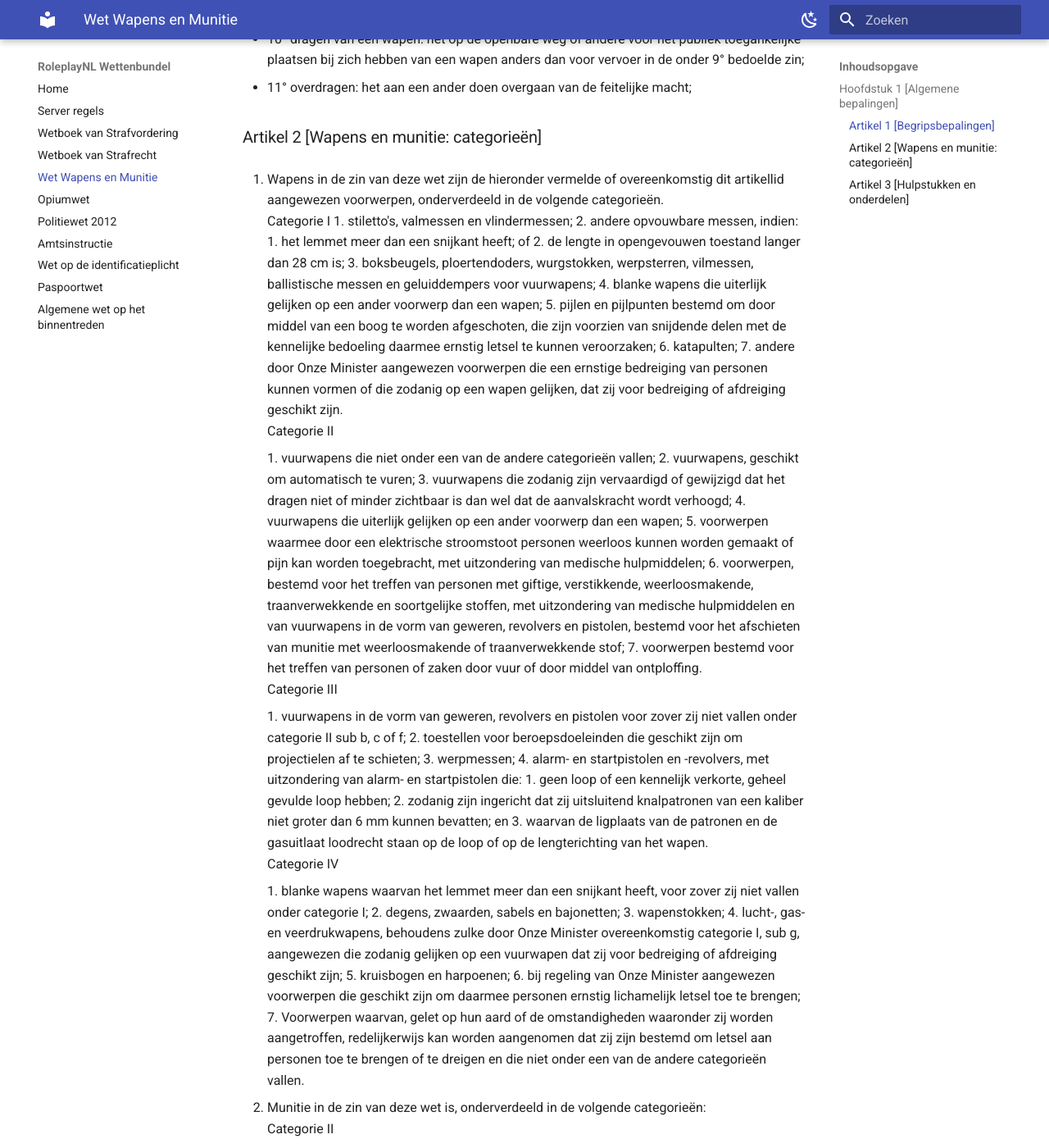
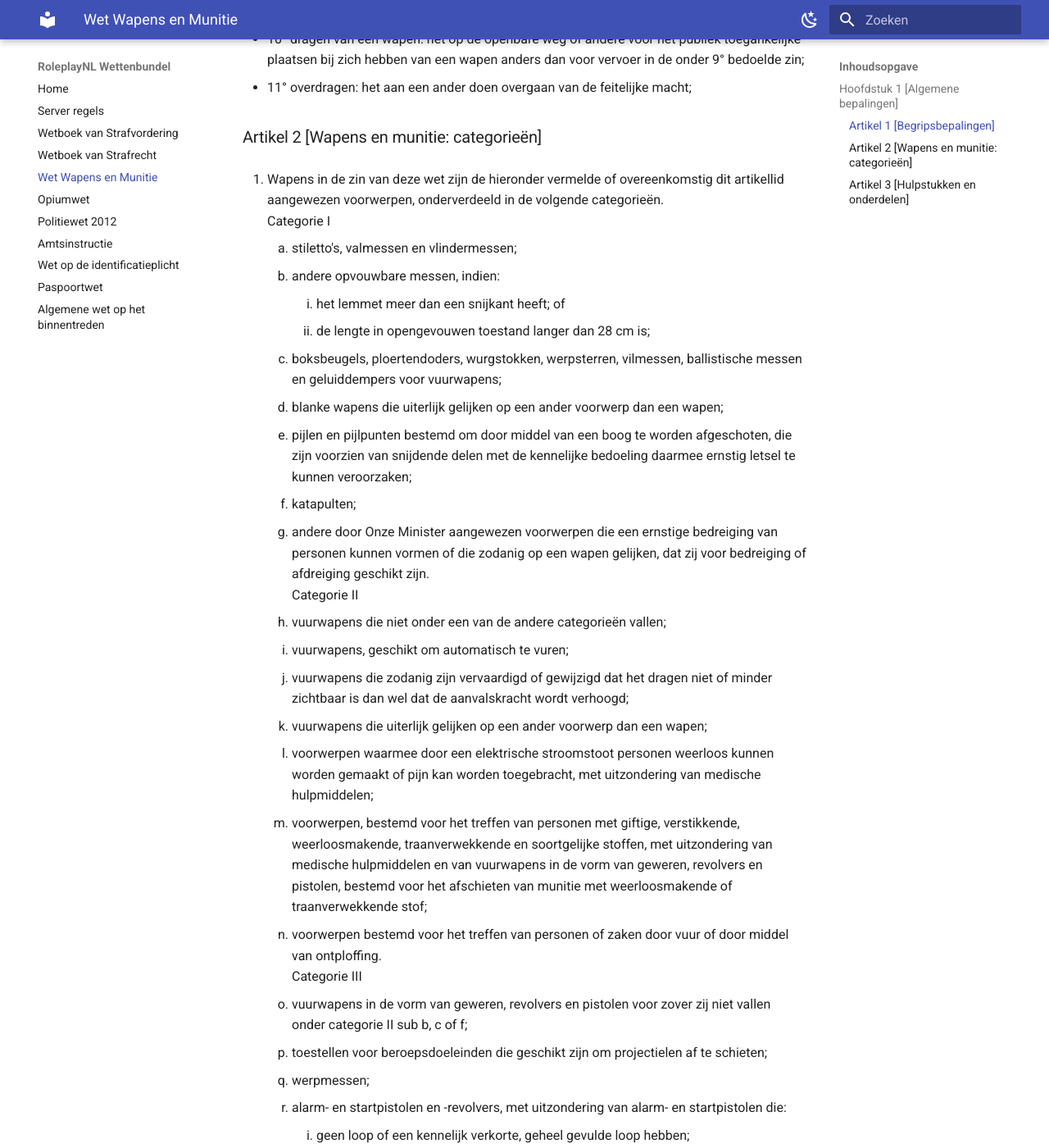
Before and after one commit to EnriqueFernandez20/FutureRP-Wettenbundel, an MkDocs documentation site: the page built from docs/wet-wapens-en-munitie.md, in a window 1280 px wide and 1400 px high, scrolled down 944 px. Shown: the whole window at 82% size. Built offline with MkDocs 1.6.1 and Material for MkDocs 9.7.7, drawn with Linux system fonts in a browser that asks for light colours; some of the changed text lies outside the part shown.

Commit message:
Revert "Update wet-wapens-en-munitie.md"
This reverts commit 4ae48190d28740d65a8afabbf8deca547a153692.

```diff
--- a/docs/wet-wapens-en-munitie.md
+++ b/docs/wet-wapens-en-munitie.md
@@ -18,42 +18,42 @@ In deze wet wordt verstaan onder:
 ### Artikel 2 [Wapens en munitie: categorieën]
 1. Wapens in de zin van deze wet zijn de hieronder vermelde of overeenkomstig dit artikellid aangewezen voorwerpen, onderverdeeld in de volgende categorieën.
     Categorie I
-    1\. stiletto's, valmessen en vlindermessen;
-    2\. andere opvouwbare messen, indien:
-        1\. het lemmet meer dan een snijkant heeft; of
-        2\. de lengte in opengevouwen toestand langer dan 28 cm is;
-    3\. boksbeugels, ploertendoders, wurgstokken, werpsterren, vilmessen, ballistische messen en geluiddempers voor vuurwapens;
-    4\. blanke wapens die uiterlijk gelijken op een ander voorwerp dan een wapen;
-    5\. pijlen en pijlpunten bestemd om door middel van een boog te worden afgeschoten, die zijn voorzien van snijdende delen met de kennelijke bedoeling daarmee ernstig letsel te kunnen veroorzaken;
-    6\. katapulten;
-    7\. andere door Onze Minister aangewezen voorwerpen die een ernstige bedreiging van personen kunnen vormen of die zodanig op een wapen gelijken, dat zij voor bedreiging of afdreiging geschikt zijn.
+    1. stiletto's, valmessen en vlindermessen;
+    2. andere opvouwbare messen, indien:
+        1. het lemmet meer dan een snijkant heeft; of
+        2. de lengte in opengevouwen toestand langer dan 28 cm is;
+    3. boksbeugels, ploertendoders, wurgstokken, werpsterren, vilmessen, ballistische messen en geluiddempers voor vuurwapens;
+    4. blanke wapens die uiterlijk gelijken op een ander voorwerp dan een wapen;
+    5. pijlen en pijlpunten bestemd om door middel van een boog te worden afgeschoten, die zijn voorzien van snijdende delen met de kennelijke bedoeling daarmee ernstig letsel te kunnen veroorzaken;
+    6. katapulten;
+    7. andere door Onze Minister aangewezen voorwerpen die een ernstige bedreiging van personen kunnen vormen of die zodanig op een wapen gelijken, dat zij voor bedreiging of afdreiging geschikt zijn.
     Categorie II
 
-    1\. vuurwapens die niet onder een van de andere categorieën vallen;
-    2\. vuurwapens, geschikt om automatisch te vuren;
-    3\. vuurwapens die zodanig zijn vervaardigd of gewijzigd dat het dragen niet of minder zichtbaar is dan wel dat de aanvalskracht wordt verhoogd;
-    4\. vuurwapens die uiterlijk gelijken op een ander voorwerp dan een wapen;
-    5\. voorwerpen waarmee door een elektrische stroomstoot personen weerloos kunnen worden gemaakt of pijn kan worden toegebracht, met uitzondering van medische hulpmiddelen;
-    6\. voorwerpen, bestemd voor het treffen van personen met giftige, verstikkende, weerloosmakende, traanverwekkende en soortgelijke stoffen, met uitzondering van medische hulpmiddelen en van vuurwapens in de vorm van geweren, revolvers en pistolen, bestemd voor het afschieten van munitie met weerloosmakende of traanverwekkende stof;
-    7\. voorwerpen bestemd voor het treffen van personen of zaken door vuur of door middel van ontploffing.
+    1. vuurwapens die niet onder een van de andere categorieën vallen;
+    2. vuurwapens, geschikt om automatisch te vuren;
+    3. vuurwapens die zodanig zijn vervaardigd of gewijzigd dat het dragen niet of minder zichtbaar is dan wel dat de aanvalskracht wordt verhoogd;
+    4. vuurwapens die uiterlijk gelijken op een ander voorwerp dan een wapen;
+    5. voorwerpen waarmee door een elektrische stroomstoot personen weerloos kunnen worden gemaakt of pijn kan worden toegebracht, met uitzondering van medische hulpmiddelen;
+    6. voorwerpen, bestemd voor het treffen van personen met giftige, verstikkende, weerloosmakende, traanverwekkende en soortgelijke stoffen, met uitzondering van medische hulpmiddelen en van vuurwapens in de vorm van geweren, revolvers en pistolen, bestemd voor het afschieten van munitie met weerloosmakende of traanverwekkende stof;
+    7. voorwerpen bestemd voor het treffen van personen of zaken door vuur of door middel van ontploffing.
     Categorie III
 
-    1\. vuurwapens in de vorm van geweren, revolvers en pistolen voor zover zij niet vallen onder categorie II sub b, c of f;
-    2\. toestellen voor beroepsdoeleinden die geschikt zijn om projectielen af te schieten;
-    3\. werpmessen;
-    4\. alarm- en startpistolen en -revolvers, met uitzondering van alarm- en startpistolen die:
-        1\. geen loop of een kennelijk verkorte, geheel gevulde loop hebben;
-        2\. zodanig zijn ingericht dat zij uitsluitend knalpatronen van een kaliber niet groter dan 6 mm kunnen bevatten; en
-        3\. waarvan de ligplaats van de patronen en de gasuitlaat loodrecht staan op de loop of op de lengterichting van het wapen.
+    1. vuurwapens in de vorm van geweren, revolvers en pistolen voor zover zij niet vallen onder categorie II sub b, c of f;
+    2. toestellen voor beroepsdoeleinden die geschikt zijn om projectielen af te schieten;
+    3. werpmessen;
+    4. alarm- en startpistolen en -revolvers, met uitzondering van alarm- en startpistolen die:
+        1. geen loop of een kennelijk verkorte, geheel gevulde loop hebben;
+        2. zodanig zijn ingericht dat zij uitsluitend knalpatronen van een kaliber niet groter dan 6 mm kunnen bevatten; en
+        3. waarvan de ligplaats van de patronen en de gasuitlaat loodrecht staan op de loop of op de lengterichting van het wapen.
     Categorie IV
 
-    1\. blanke wapens waarvan het lemmet meer dan een snijkant heeft, voor zover zij niet vallen onder categorie I;
-    2\. degens, zwaarden, sabels en bajonetten;
-    3\. wapenstokken;
-    4\. lucht-, gas- en veerdrukwapens, behoudens zulke door Onze Minister overeenkomstig categorie I, sub g, aangewezen die zodanig gelijken op een vuurwapen dat zij voor bedreiging of afdreiging geschikt zijn;
-    5\. kruisbogen en harpoenen;
-    6\. bij regeling van Onze Minister aangewezen voorwerpen die geschikt zijn om daarmee personen ernstig lichamelijk letsel toe te brengen;
-    7\. Voorwerpen waarvan, gelet op hun aard of de omstandigheden waaronder zij worden aangetroffen, redelijkerwijs kan worden aangenomen dat zij zijn bestemd om letsel aan personen toe te brengen of te dreigen en die niet onder een van de andere categorieën vallen.
+    1. blanke wapens waarvan het lemmet meer dan een snijkant heeft, voor zover zij niet vallen onder categorie I;
+    2. degens, zwaarden, sabels en bajonetten;
+    3. wapenstokken;
+    4. lucht-, gas- en veerdrukwapens, behoudens zulke door Onze Minister overeenkomstig categorie I, sub g, aangewezen die zodanig gelijken op een vuurwapen dat zij voor bedreiging of afdreiging geschikt zijn;
+    5. kruisbogen en harpoenen;
+    6. bij regeling van Onze Minister aangewezen voorwerpen die geschikt zijn om daarmee personen ernstig lichamelijk letsel toe te brengen;
+    7. Voorwerpen waarvan, gelet op hun aard of de omstandigheden waaronder zij worden aangetroffen, redelijkerwijs kan worden aangenomen dat zij zijn bestemd om letsel aan personen toe te brengen of te dreigen en die niet onder een van de andere categorieën vallen.
 
 2. Munitie in de zin van deze wet is, onderverdeeld in de volgende categorieën:
 Categorie II
```
